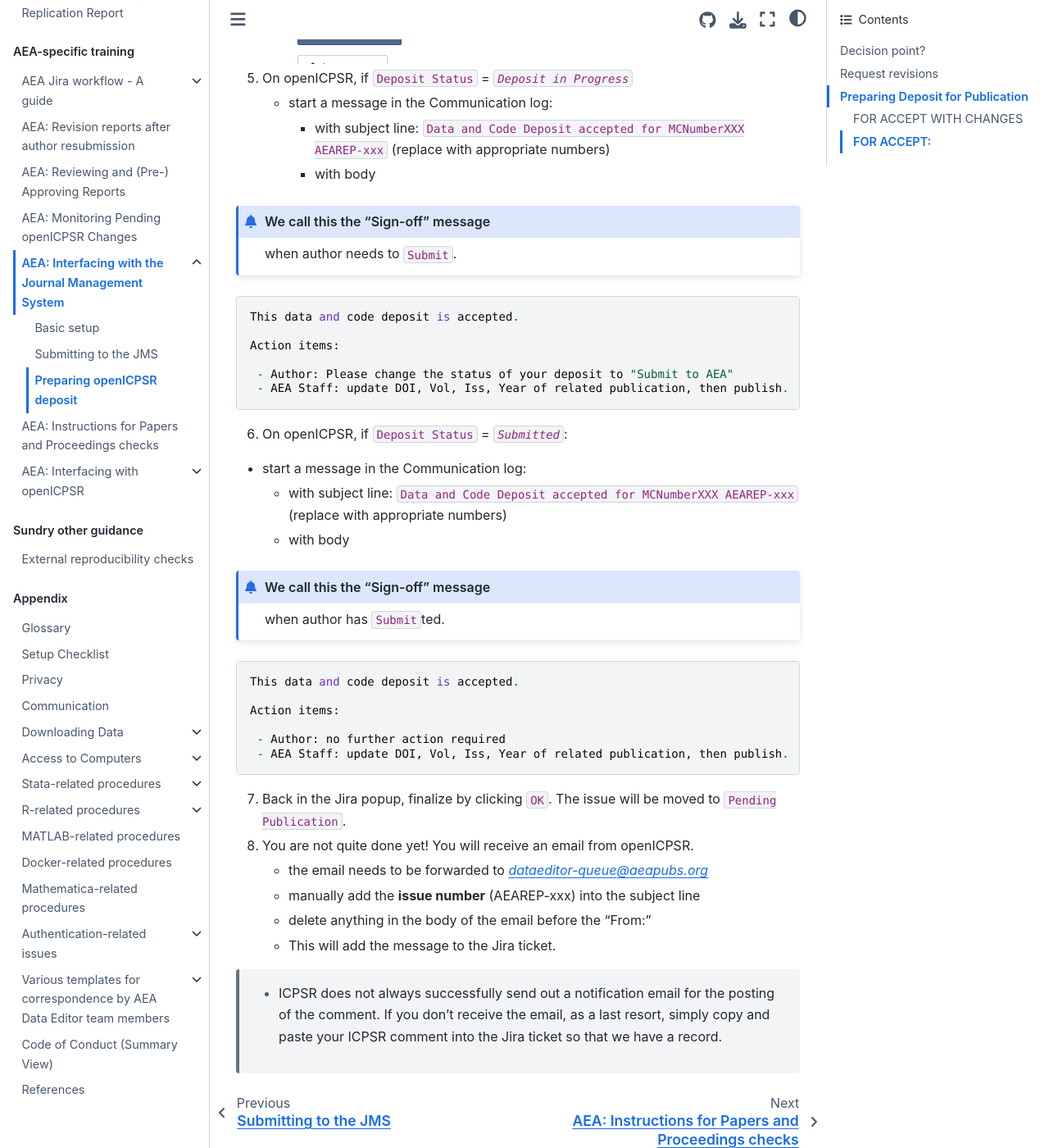
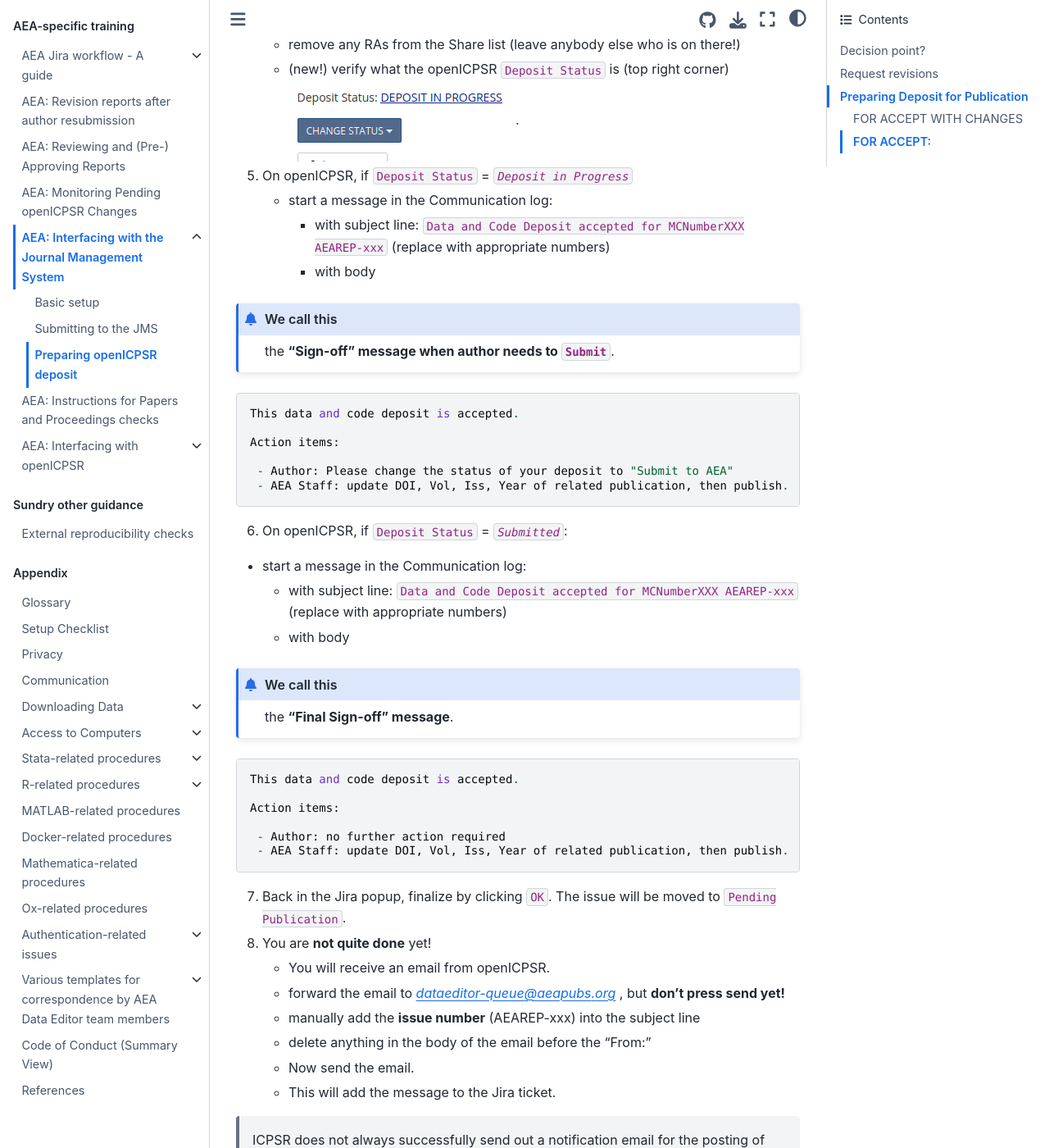
Before and after one commit to labordynamicsinstitute/ldilab-manual, a Jupyter Book: the page built from 33-openicpsr-preparing.md, in a window 1280 px wide and 1400 px high, scrolled down 4187 px. Shown: the whole window at 82% size. Built offline with Jupyter Book 1.0.4 settings and Sphinx 7.4.7 and the Sphinx Book theme 1.1.4, drawn with Linux system fonts in a browser that asks for light colours; some of the changed text lies outside the part shown.

Commit message:
Additional minor edits

````diff
--- a/33-openicpsr-preparing.md
+++ b/33-openicpsr-preparing.md
@@ -30,7 +30,8 @@
   - in the pop-up, paste and submit the following lines:
 
 
-```{admonition} We call this the "Request-revisions-RR" message.
+```{admonition}  We call this
+the **"Request-revisions-RR" message**.
 
 ```
 
@@ -69,8 +70,8 @@
          - then the following lines
 
 
-```{admonition} We call this the "Request-revisions-CA" message
-when `Deposit in Progress` is shown.
+```{admonition} We call this
+the **"Request-revisions-CA" message  when `Deposit in Progress`** is shown.
 
 ```
 
@@ -91,8 +92,8 @@
     - then the following lines:
 
 
-```{admonition} We call this the "Request-revisions-CA" message
-when `Submitted` is shown.
+```{admonition} We call this
+the **"Request-revisions-CA" message when `Submitted` is shown**.
 ```
 
 ```
@@ -120,8 +121,8 @@
       - with body
 
 
-```{admonition} We call this the "Sign-off" message
-when author needs to `Submit`.
+```{admonition} We call this
+the **"Sign-off" message  when author needs to `Submit`**.
 ```
 
 ```
@@ -139,8 +140,8 @@
       - with body
 
 
-```{admonition} We call this the "Sign-off" message
-when author has `Submit`ted.
+```{admonition} We call this
+the **"Final Sign-off" message**.
 ```
 
 ```
@@ -153,10 +154,12 @@
 ```
 
 7. Back in the Jira popup, finalize by clicking `OK`. The issue will be moved to `Pending Publication`.
-8. You are not quite done yet! You will receive an email from openICPSR.
-   - the email needs to be forwarded to *dataeditor-queue@aeapubs.org*
+8. You are **not quite done** yet!
+   - You will receive an email from openICPSR.
+   - forward the email to *dataeditor-queue@aeapubs.org* , but **don't press send yet!**
    - manually add the **issue number** (AEAREP-xxx) into the subject line
    - delete anything in the body of the email before the "From:"
+   - Now send the email.
    - This will add the message to the Jira ticket.
 
-> - ICPSR does not always successfully send out a notification email for the posting of the comment. If you don't receive the email, as a last resort, simply copy and paste your ICPSR comment into the Jira ticket so that we have a record.
+> ICPSR does not always successfully send out a notification email for the posting of the comment. If you don't receive the email, as a last resort, simply copy and paste your ICPSR comment into the Jira ticket so that we have a record.
--- a/_toc.yml
+++ b/_toc.yml
@@ -81,6 +81,7 @@
     - file: 96-20-using-matlab
     - file: 96-50-using-docker
     - file: 96-70-using-mathematica
+    - file: 96-80-using-ox
     - file: 97-00-authentication
       sections:
       - file: 97-01-Bitbucket-authentication
````
Also changed, not shown: 1 other file.
